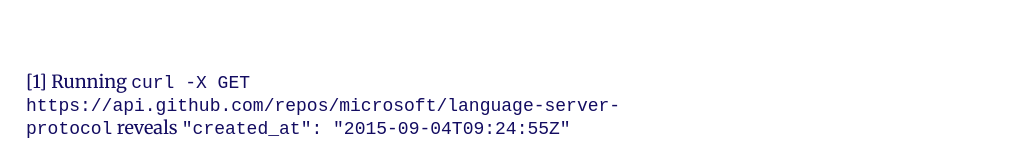
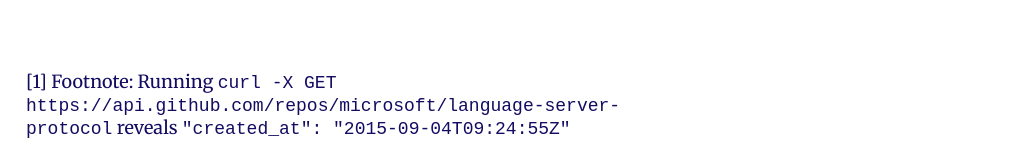
Before and after one commit to Cerchie/what-is-the-lsp, a SvelteKit app: page / in a window 1280 px wide. Shown: the part 8403-8547 px from the top of the page, without its empty margins (0-1014 px from the left). Built offline with nearby package versions, Linux system fonts and the light colour scheme.

Commit message:
add footnote

```diff
--- a/src/components/Scrolly.svelte
+++ b/src/components/Scrolly.svelte
@@ -155,7 +155,7 @@
 </figure>
 </section>
 <section id="footnotes">
-    <p id="footnote-1">[1] Running <span class="codespan">curl -X GET https://api.github.com/repos/microsoft/language-server-protocol</span> reveals <span class="codespan">"created_at": "2015-09-04T09:24:55Z"</span></p>
+    <p id="footnote-1">[1] Footnote: Running <span class="codespan">curl -X GET https://api.github.com/repos/microsoft/language-server-protocol</span> reveals <span class="codespan">"created_at": "2015-09-04T09:24:55Z"</span></p>
 </section>
 
 
```
